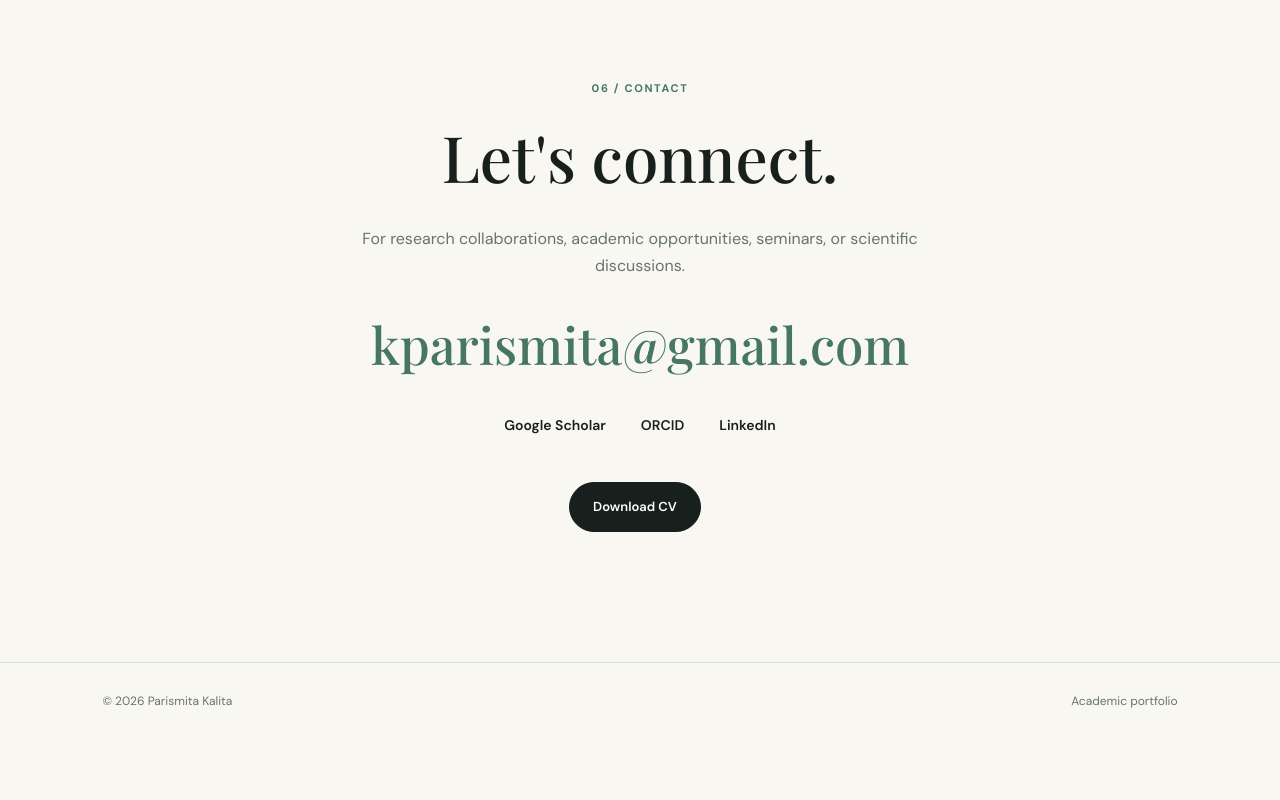
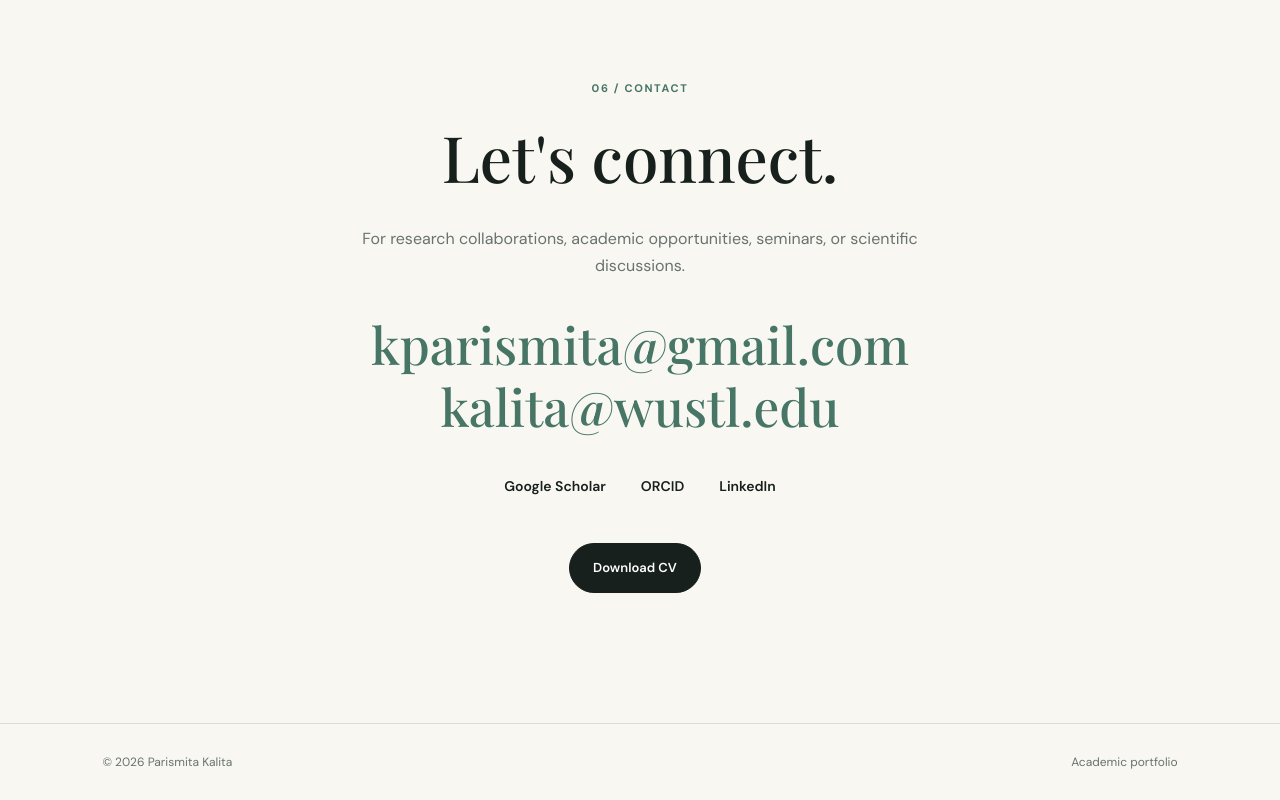
Before and after one commit to kparismita-create/parismitakalita.github.io, a plain HTML site: page index.html in a window 1280 px wide. Shown: the part 4971-5771 px from the top of the page. Before the commit the page ends 5710 px from the top, so only its background shows below. Drawn offline with nearby package versions, Linux system fonts and the light colour scheme; a web font is replaced by a local one.

Commit message:
Update index.html

```diff
--- a/index.html
+++ b/index.html
@@ -471,11 +471,17 @@
   </p>
 
 
-  <a
-    class="email"
-    href="mailto:kparismita@gmail.com">
+  <div class="email">
+  <a href="mailto:kparismita@gmail.com">
     kparismita@gmail.com
   </a>
+
+  <br>
+
+  <a href="mailto:kalita@wustl.edu">
+    kalita@wustl.edu
+  </a>
+</div>
 
 
   <div class="links">
```
